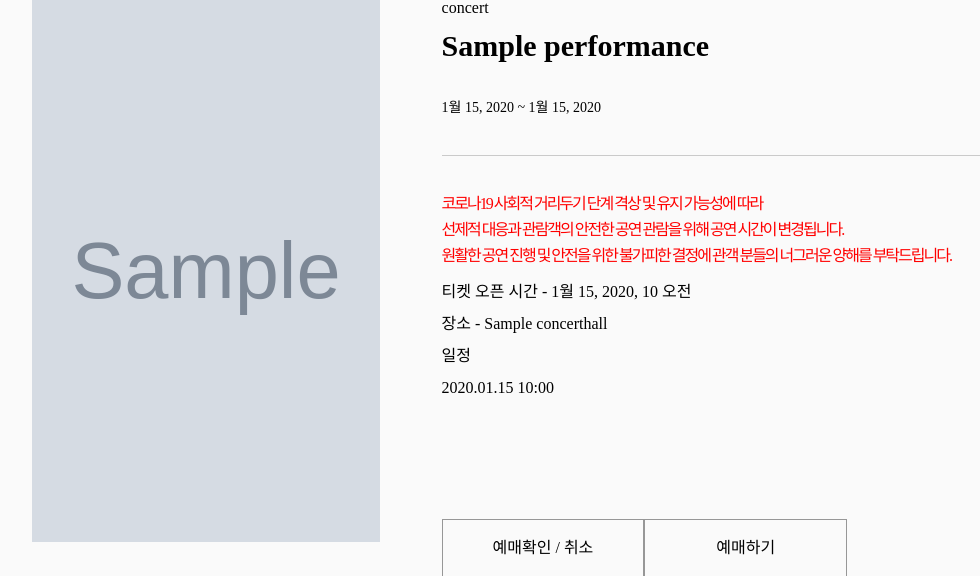
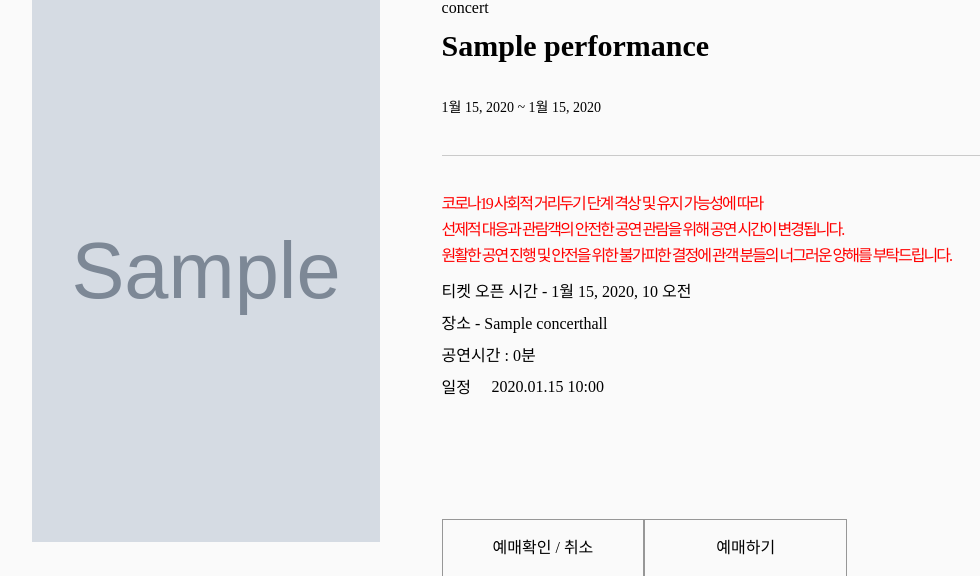
Before and after one commit to minwoo9629/ticketing_service, a Django app: page /performance/detail/1 in a window 1280 px wide. Shown: the part 221-797 px from the top of the page, without its empty margins (96-1076 px from the left). Run offline with Django 3.2, Linux system fonts and the light colour scheme; tables that the repository leaves empty hold one stand-in row (values such as "Sample post"); grey boxes marked "Sample" are stand-in pictures.

Commit message:
디테일 페이지 수정 + 커스텀 템플릿 필터 작성

```diff
--- a/concertapp/templates/concertapp/detail.html
+++ b/concertapp/templates/concertapp/detail.html
@@ -1,4 +1,5 @@
 {% extends 'base.html' %}
+{% load minutes_timedelta %}
 {% block content %}
 <section id="detailSection">
     <div class="detailTitle">공연 상세 정보</div>
@@ -24,13 +25,20 @@
                 {% if forloop.first %}
                 <li>장소 - {{sked.concert_hall}}</li>
                 &nbsp;
+                <li>공연시간 : {{sked.time | minutes}}분</li>
                 {% endif%}
                 {% endfor %}
+                &nbsp;
                 <li>일정</li>
-                &nbsp;
-                {% for sked in performance.schedule.all %}
-                <li>{{ sked.start_dt | date:'Y.m.d H:i'}}</li>
-                {% endfor %}
+                <div>
+                    {% for sked in performance.schedule.all %}
+                    <li>{{ sked.start_dt | date:'Y.m.d H:i'}}</li>
+
+                    &nbsp;
+                    {% endfor %}
+                </div>
+
+
             </ul>
             <div class="reserveWrap">
                 {% if performance.reserve_available %}
@@ -121,6 +129,17 @@
         font-size: 14px;
     }
 
+    .detailDescWrap ul:nth-of-type(2) {
+        position: relative;
+    }
+
+    .detailDescWrap ul:nth-of-type(2) div {
+        position: absolute;
+        left: 50px;
+        top: 95px;
+    }
+
+
     .reserveWrap {
         display: flex;
         margin-top: 20%;
--- /dev/null
+++ b/concertapp/templatetags/minutes_timedelta.py
@@ -0,0 +1,9 @@
+from django import template
+
+register = template.Library()
+
+@register.filter(name="minutes")
+def minutes(timedelta_obj):
+    secs = timedelta_obj.total_seconds()
+    minutes = int(secs // 60)
+    return minutes
```
Also changed, not shown: concertapp/templatetags/__init__.py (added).
